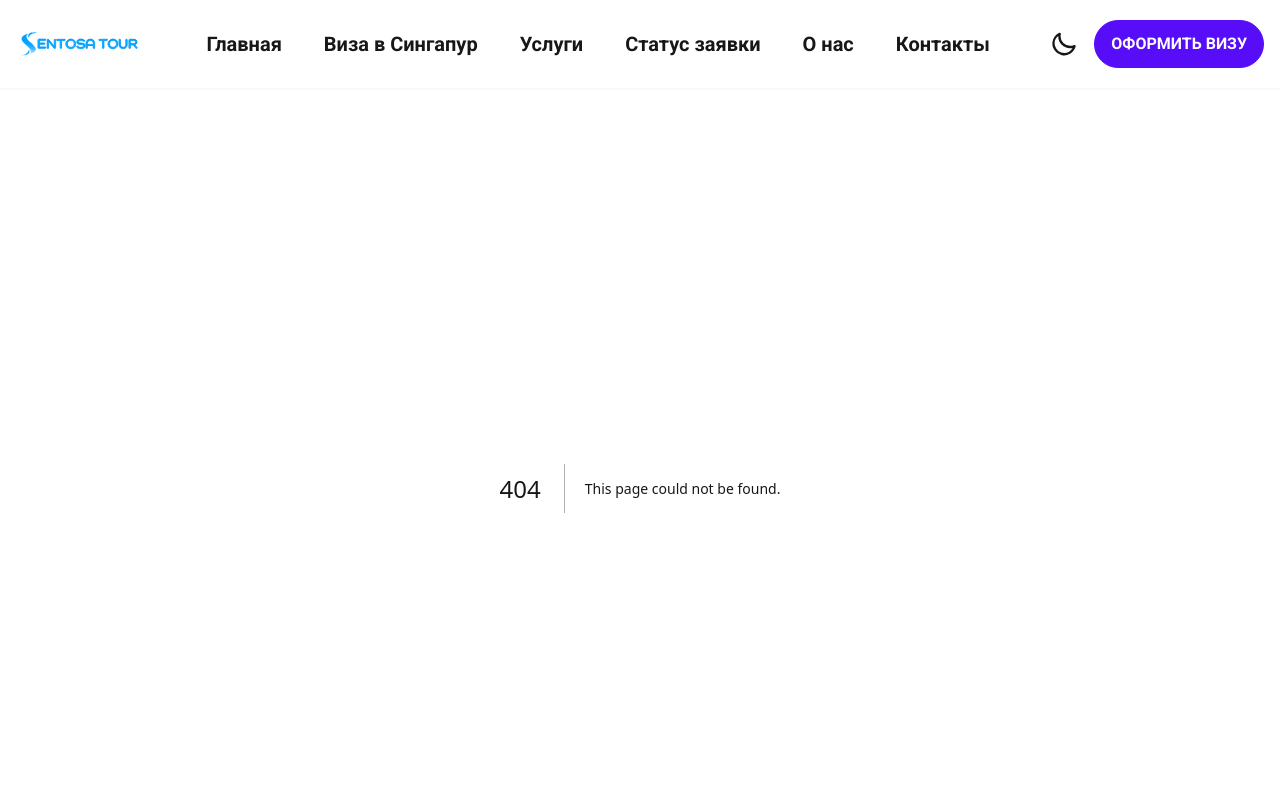
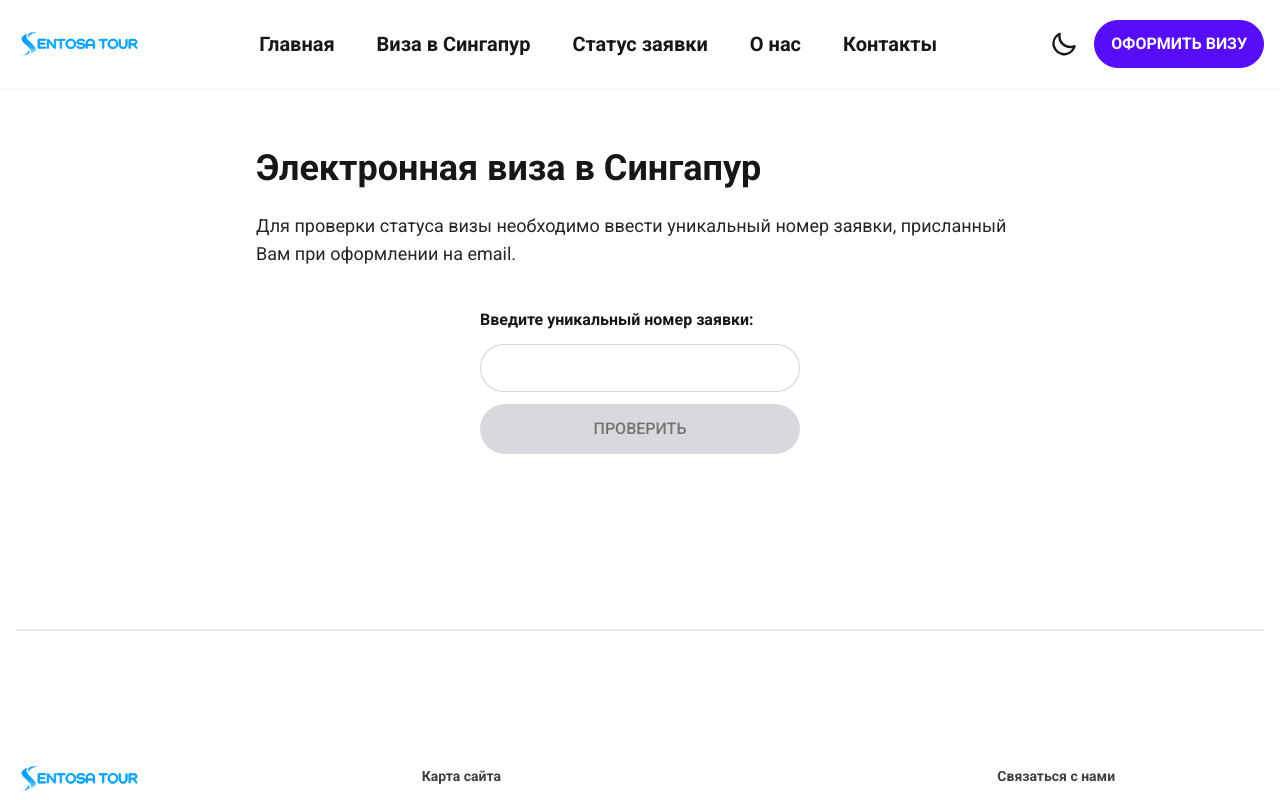
Before and after one commit to qipchaq/sentosa-tour, a Next.js app: page /visacheck in a window 1280 px wide. Before the commit this address had no page. Shown: the top 800 px of the page. Built offline with nearby package versions, Linux system fonts and the light colour scheme.

Commit message:
add visa check page

```diff
--- a/src/app/components/Header/Header.tsx
+++ b/src/app/components/Header/Header.tsx
@@ -24,13 +24,7 @@ const Header = () => {
           </a>
           <a
             className="btn btn-ghost normal-case text-xl rounded-full"
-            href="/services"
-          >
-            Услуги
-          </a>
-          <a
-            className="btn btn-ghost normal-case text-xl rounded-full"
-            href="/visa-check"
+            href="/visacheck"
           >
             Статус заявки
           </a>
--- /dev/null
+++ b/src/app/visacheck/page.tsx
@@ -0,0 +1,43 @@
+'use client';
+
+import React, { useState } from 'react';
+import Section from '../components/shared/Section';
+
+const VisaCheck = () => {
+  const [applicationNumber, setApplicationNumber] = useState('');
+
+  return (
+    <Section>
+      <div className="max-w-[768px] m-auto py-10 pb-24 lg:pb-28">
+        <div className="mb-8 lg:mb-10 text-center sm:text-start ">
+          <h2 className="text-4xl mb-5 font-semibold">
+            Электронная виза в Сингапур
+          </h2>
+          <p className="block text-base xl:text-lg text-neutral-800 mt-6">
+            Для проверки статуса визы необходимо ввести уникальный номер заявки,
+            присланный Вам при оформлении на email.
+          </p>
+        </div>
+        <div className="flex flex-col justify-center max-w-[320px] gap-3 mx-auto">
+          <label className="font-semibold">
+            Введите уникальный номер заявки:
+            <input
+              className="input input-bordered mt-3 w-full rounded-full focus:outline-none focus:ring-2"
+              type="text"
+              onChange={(e) => setApplicationNumber(e.target.value)}
+              value={applicationNumber}
+            />
+          </label>
+          <button
+            disabled={!applicationNumber.length}
+            className="btn rounded-full btn-primary h-auto inline-flex items-center justify-center transition-colors text-sm sm:text-base font-medium px-4 py-3 sm:px-6 disabled:btn-primary-disabled disabled:text-neutral-500 bg-primary-6000 hover:bg-primary-700 text-neutral-50 focus:outline-none focus:ring-2 focus:ring-offset-2 focus:ring-primary-6000"
+          >
+            Проверить
+          </button>
+        </div>
+      </div>
+    </Section>
+  );
+};
+
+export default VisaCheck;
```
